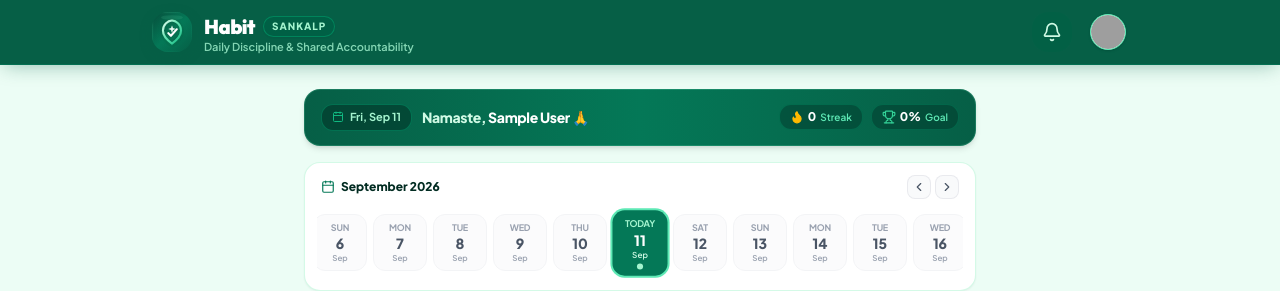
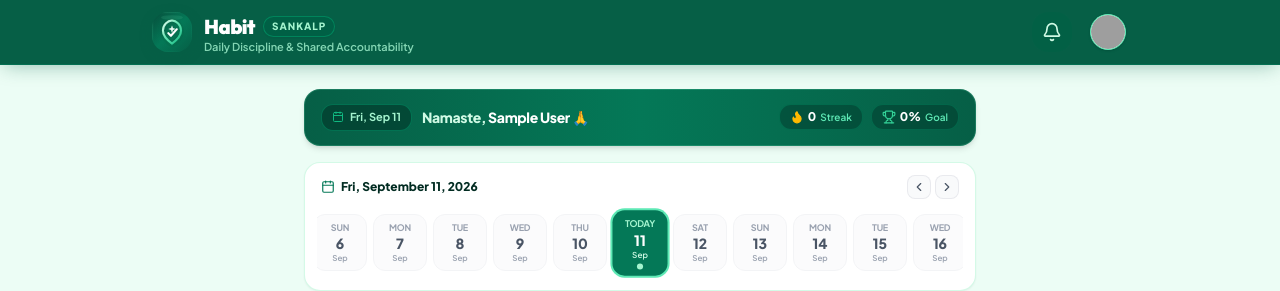
Before and after one commit to Yashgit3097/HabitApp, a React (Vite) app in the folder client/: page / in a window 1280 px wide. Shown: the top 291 px of the page. Built offline with nearby package versions, Linux system fonts and the light colour scheme; no server answers; sample sign-in values are in the browser's storage; grey boxes are pictures that could not be loaded.

Commit message:
feat: add dashboard page, group detail view, member report modal, and date navigation components

```diff
--- a/client/src/components/habits/DateNavigator.jsx
+++ b/client/src/components/habits/DateNavigator.jsx
@@ -1,12 +1,13 @@
 import React, { useRef, useEffect } from 'react';
 import { Calendar as CalendarIcon, ChevronLeft, ChevronRight, RotateCcw } from 'lucide-react';
+import { getLocalDateString, parseLocalDate, formatDisplayDate } from '../../utils/dateUtils';
 
 export const DateNavigator = ({ selectedDate, onSelectDate }) => {
   const scrollContainerRef = useRef(null);
   const selectedButtonRef = useRef(null);
   const dateInputRef = useRef(null);
 
-  const todayIso = new Date().toISOString().split('T')[0];
+  const todayIso = getLocalDateString(new Date());
 
   // Generate scrollable date array (30 days past to 14 days future)
   const getDaysArray = () => {
@@ -16,8 +17,8 @@ export const DateNavigator = ({ selectedDate, onSelectDate }) => {
     for (let i = -30; i <= 14; i++) {
       const d = new Date();
       d.setDate(today.getDate() + i);
-      const iso = d.toISOString().split('T')[0];
-      const isToday = i === 0;
+      const iso = getLocalDateString(d);
+      const isToday = iso === todayIso;
       const dayName = d.toLocaleDateString('en-US', { weekday: 'short' });
       const monthName = d.toLocaleDateString('en-US', { month: 'short' });
       const dayNum = d.getDate();
@@ -50,14 +51,13 @@ export const DateNavigator = ({ selectedDate, onSelectDate }) => {
 
   // Navigate one day back/forward
   const shiftDay = (delta) => {
-    const current = new Date(selectedDate || todayIso);
+    const current = parseLocalDate(selectedDate || todayIso);
     current.setDate(current.getDate() + delta);
-    onSelectDate(current.toISOString().split('T')[0]);
+    onSelectDate(getLocalDateString(current));
   };
 
   // Format header title (e.g., September 2026)
-  const activeDateObj = new Date(selectedDate || todayIso);
-  const monthYearLabel = activeDateObj.toLocaleDateString('en-US', {
+  const monthYearLabel = formatDisplayDate(selectedDate || todayIso, {
     month: 'long',
     year: 'numeric'
   });
--- a/client/src/pages/Dashboard/Dashboard.jsx
+++ b/client/src/pages/Dashboard/Dashboard.jsx
@@ -16,14 +16,13 @@ import { DateNavigator } from '../../components/habits/DateNavigator';
 import { HabitCard } from '../../components/habits/HabitCard';
 import { CreateHabitModal } from '../../components/habits/CreateHabitModal';
 import { HabitListSkeleton } from '../../components/common/SkeletonLoader';
+import { getLocalDateString, formatDisplayDate } from '../../utils/dateUtils';
 
 export const Dashboard = () => {
   const { user } = useAuthStore();
   const { openCreateHabit, openCreateGroup } = useUIStore();
 
-  const [selectedDate, setSelectedDate] = useState(
-    new Date().toISOString().split('T')[0]
-  );
+  const [selectedDate, setSelectedDate] = useState(() => getLocalDateString(new Date()));
   const [filter, setFilter] = useState('all'); // 'all' | 'pending' | 'completed'
 
   const { data: habitsResponse, isLoading } = useQuery({
@@ -47,7 +46,7 @@ export const Dashboard = () => {
     return true;
   });
 
-  const formattedDateTitle = new Date(selectedDate).toLocaleDateString('en-US', {
+  const formattedDateTitle = formatDisplayDate(selectedDate, {
     weekday: 'short',
     month: 'short',
     day: 'numeric'
--- a/client/src/pages/Social/GroupDetail.jsx
+++ b/client/src/pages/Social/GroupDetail.jsx
@@ -29,6 +29,7 @@ import { ShareInviteModal } from '../../components/social/ShareInviteModal';
 import { CreateHabitModal } from '../../components/habits/CreateHabitModal';
 import { GroupMatrixSkeleton } from '../../components/common/SkeletonLoader';
 import { joinGroupRoom, leaveGroupRoom, getSocket } from '../../api/socket';
+import { getLocalDateString } from '../../utils/dateUtils';
 
 export const GroupDetail = () => {
   const { id } = useParams();
@@ -40,9 +41,7 @@ export const GroupDetail = () => {
   const [activeTab, setActiveTab] = useState('matrix'); // 'matrix' | 'analytics' | 'members'
   const [isShareModalOpen, setIsShareModalOpen] = useState(false);
   const [selectedMemberForReport, setSelectedMemberForReport] = useState(null);
-  const [selectedDate, setSelectedDate] = useState(
-    new Date().toISOString().split('T')[0]
-  );
+  const [selectedDate, setSelectedDate] = useState(() => getLocalDateString(new Date()));
 
   // Fetch group details
   const { data: groupData, isLoading } = useQuery({
--- /dev/null
+++ b/client/src/utils/dateUtils.js
@@ -0,0 +1,81 @@
+/**
+ * Local Date Utilities for accurate timezone-safe date operations.
+ * Prevents UTC shifting issues where past-midnight local times roll back a day.
+ */
+
+/**
+ * Returns YYYY-MM-DD for a given Date or current local date in the user's local timezone.
+ */
+export const getLocalDateString = (date = new Date()) => {
+  if (!date) return getLocalDateString(new Date());
+  const d = typeof date === 'string' ? parseLocalDate(date) : date;
+  if (isNaN(d.getTime())) return getLocalDateString(new Date());
+
+  const year = d.getFullYear();
+  const month = String(d.getMonth() + 1).padStart(2, '0');
+  const day = String(d.getDate()).padStart(2, '0');
+  return `${year}-${month}-${day}`;
+};
+
+/**
+ * Parses YYYY-MM-DD into a local Date instance at local midnight.
+ * Avoids UTC parsing bugs with `new Date("YYYY-MM-DD")`.
+ */
+export const parseLocalDate = (dateStr) => {
+  if (!dateStr) return new Date();
+  if (dateStr instanceof Date) return dateStr;
+  if (typeof dateStr !== 'string') return new Date(dateStr);
+
+  const parts = dateStr.split('-');
+  if (parts.length === 3) {
+    const year = parseInt(parts[0], 10);
+    const month = parseInt(parts[1], 10) - 1;
+    const day = parseInt(parts[2], 10);
+    if (!isNaN(year) && !isNaN(month) && !isNaN(day)) {
+      return new Date(year, month, day, 0, 0, 0, 0);
+    }
+  }
+  return new Date(dateStr);
+};
+
+/**
+ * Formats a YYYY-MM-DD string into a localized human-readable date.
+ */
+export const formatDisplayDate = (dateStr, options = {}) => {
+  if (!dateStr) return '';
+  const d = parseLocalDate(dateStr);
+  const defaultOptions = {
+    weekday: 'short',
+    month: 'short',
+    day: 'numeric'
+  };
+  return d.toLocaleDateString('en-US', { ...defaultOptions, ...options });
+};
+
+/**
+ * Checks if a YYYY-MM-DD date is today in the user's local timezone.
+ */
+export const isToday = (dateStr) => {
+  if (!dateStr) return false;
+  return dateStr === getLocalDateString(new Date());
+};
+
+/**
+ * Checks if a YYYY-MM-DD date is yesterday in the user's local timezone.
+ */
+export const isYesterday = (dateStr) => {
+  if (!dateStr) return false;
+  const yesterday = new Date();
+  yesterday.setDate(yesterday.getDate() - 1);
+  return dateStr === getLocalDateString(yesterday);
+};
+
+/**
+ * Get relative date label (e.g. "Today", "Yesterday", or "Sun, Sep 13")
+ */
+export const getRelativeDateLabel = (dateStr) => {
+  if (!dateStr) return '';
+  if (isToday(dateStr)) return 'Today';
+  if (isYesterday(dateStr)) return 'Yesterday';
+  return formatDisplayDate(dateStr, { weekday: 'short', month: 'short', day: 'numeric' });
+};
```
Also changed, not shown: client/src/components/social/MemberReportModal.jsx (+88 -5 lines).
